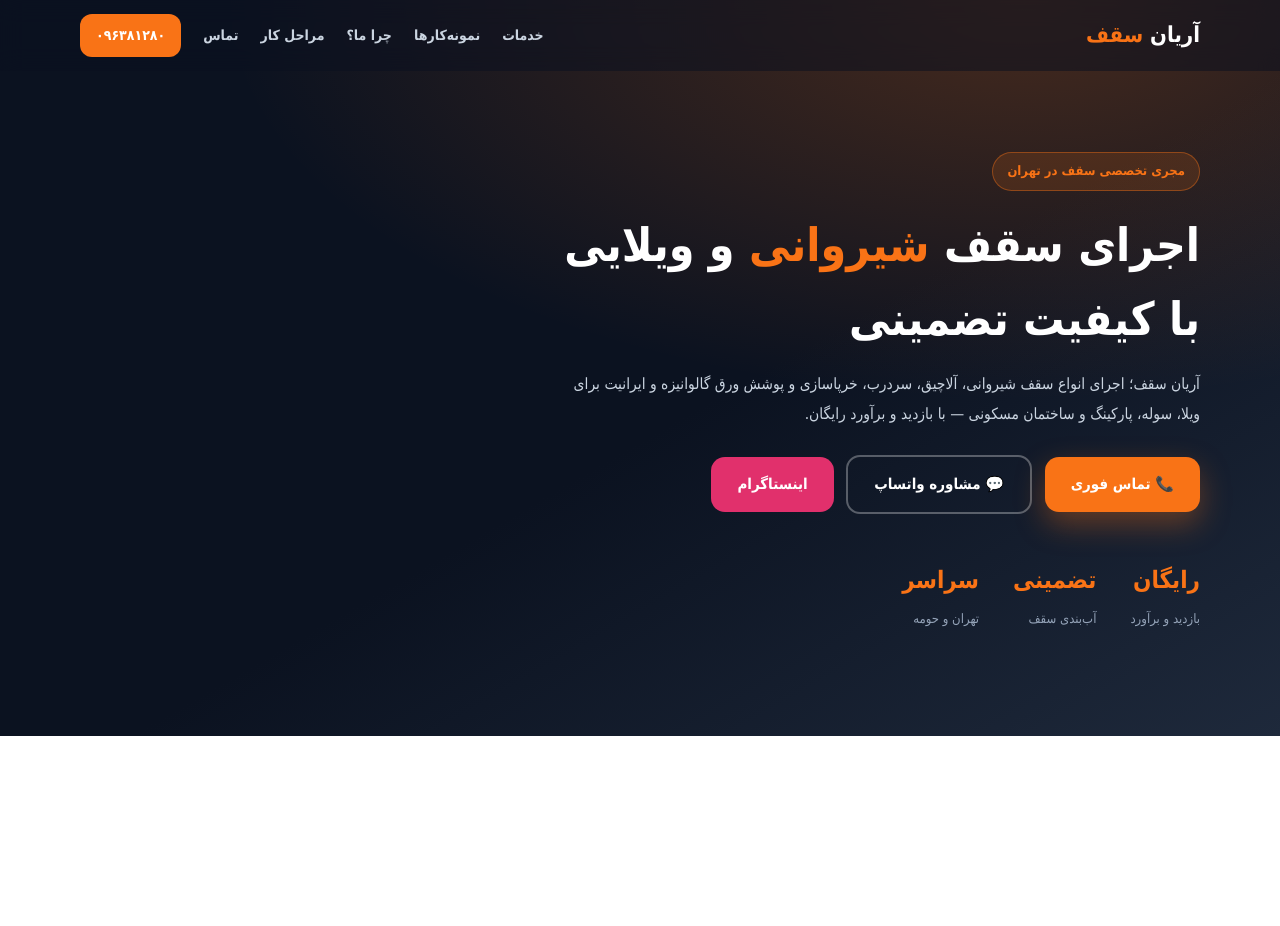
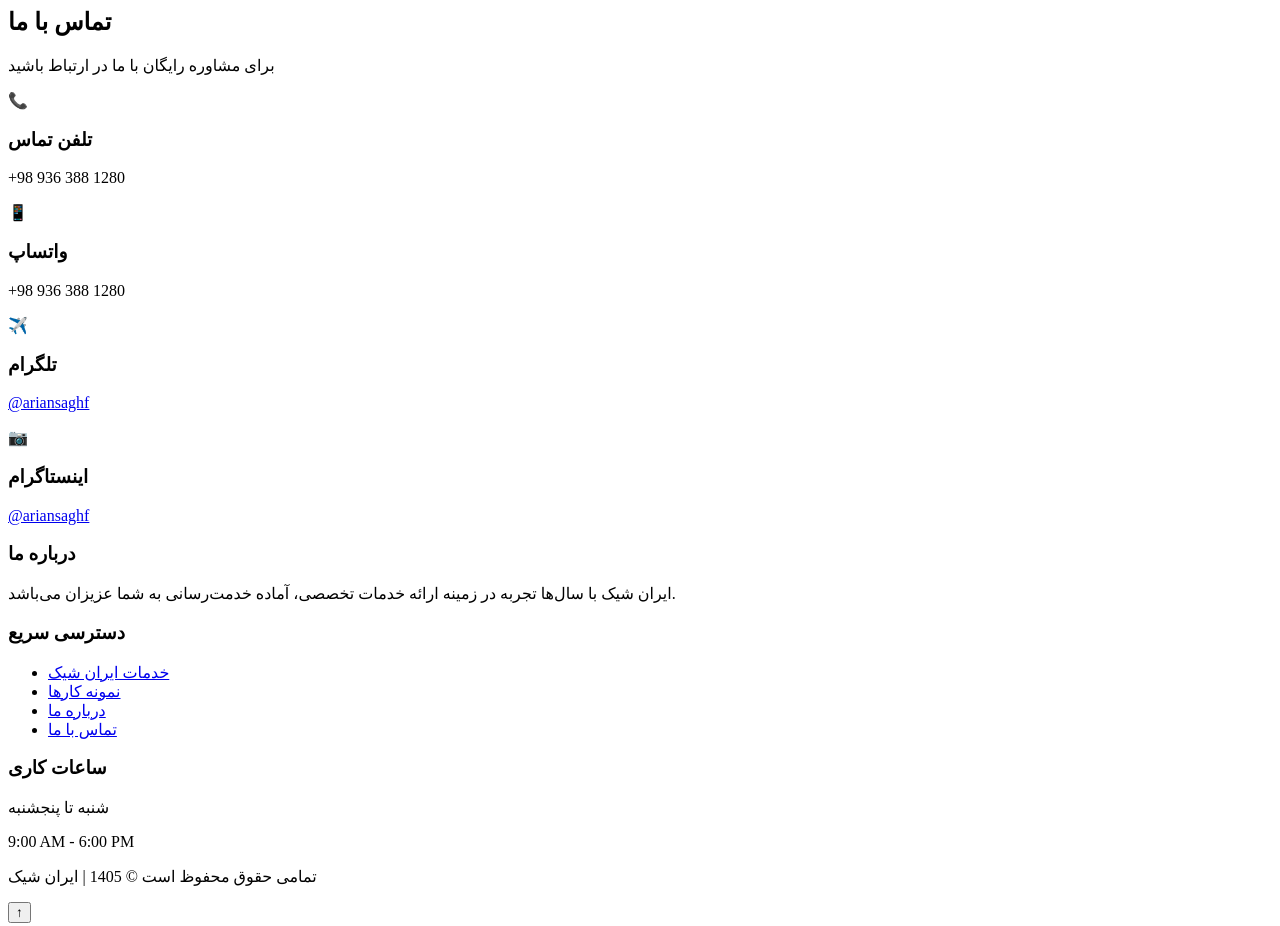
Before and after one commit to ariansaghf-co/ariansaghf-co.github.io, a plain HTML site: page index.html in a window 1280 px wide. Drawn offline with Linux system fonts and the light colour scheme; a small style sheet from the web is missing.

Commit message:
Update index.html

```diff
--- a/index.html
+++ b/index.html
@@ -1,115 +1,106 @@
-<!DOCTYPE html>
-<html lang="fa" dir="rtl">
-<head>
-<meta charset="UTF-8">
-<meta name="viewport" content="width=device-width, initial-scale=1">
-<title>آریان سقف | اجرای سقف شیروانی، آلاچیق و خرپاسازی در تهران</title>
-<meta name="description" content="آریان سقف؛ مجری تخصصی سقف شیروانی، سقف ویلایی، آلاچیق، خرپاسازی و پوشش ورق گالوانیزه و ایرانیت در تهران. بازدید و برآورد رایگان. تماس: 09363881280">
-<link rel="stylesheet" href="https://cdn.jsdelivr.net/gh/rastikerdar/vazirmatn@v33.003/Vazirmatn-font-face.css">
-<script type="application/ld+json">{"@context":"https://schema.org","@type":"LocalBusiness","name":"آریان سقف","telephone":"+989363881280","areaServed":"تهران","sameAs":["https://instagram.com/ariansaghf"]}</script>
-<style>
-:root{--o:#f97316;--o2:#ea580c;--d:#0b1220;--g:#64748b;--bd:#e2e8f0;--r:16px}
-*{margin:0;padding:0;box-sizing:border-box}
-html{scroll-behavior:smooth}
-body{font-family:Vazirmatn,Tahoma,sans-serif;line-height:1.9;color:#0f172a;overflow-x:hidden}
-a{text-decoration:none;color:inherit}
-img{width:100%;display:block}
-.w{width:min(1120px,92%);margin:auto}
-.hd{position:fixed;top:0;right:0;left:0;z-index:99;background:rgba(11,18,32,.55);backdrop-filter:blur(12px);transition:.3s}
-.hd.on{background:rgba(11,18,32,.97);box-shadow:0 10px 30px rgba(0,0,0,.35)}
-.nv{display:flex;justify-content:space-between;align-items:center;padding:14px 0}
-.lg{color:#fff;font-weight:800;font-size:22px}
-.lg b{color:var(--o)}
-.mn{display:flex;gap:22px;align-items:center}
-.mn a{color:#cbd5e1;font-size:14px;font-weight:600}
-.tel{background:var(--o);color:#fff!important;padding:8px 16px;border-radius:12px;font-weight:800}
-.brg{display:none;background:none;border:0;color:#fff;font-size:26px}
-.hm{min-height:92vh;display:flex;align-items:center;background:radial-gradient(800px 400px at 80% 0%,rgba(249,115,22,.25),transparent),linear-gradient(150deg,#0b1220 55%,#1e293b);color:#fff;padding:120px 0 70px;position:relative;overflow:hidden}
-.bd2{display:inline-block;background:rgba(249,115,22,.15);color:var(--o);border:1px solid rgba(249,115,22,.4);padding:6px 14px;border-radius:999px;font-size:13px;font-weight:700;margin-bottom:18px}
-.hm h1{font-size:clamp(26px,5vw,46px);font-weight:900;line-height:1.6;margin-bottom:14px}
-.hm h1 span{color:var(--o)}
-.hm p{color:#cbd5e1;max-width:640px;font-size:15.5px;margin-bottom:26px}
-.bt{display:inline-flex;align-items:center;gap:8px;padding:13px 26px;border-radius:14px;font-weight:800;font-size:15px;transition:.25s;margin-left:8px}
-.b1{background:var(--o);color:#fff;box-shadow:0 12px 30px rgba(249,115,22,.35)}
-.b2{border:2px solid rgba(255,255,255,.3);color:#fff}
-.b3{background:#e1306c;color:#fff}
-.st{display:flex;gap:34px;margin-top:44px;flex-wrap:wrap}
-.st b{display:block;font-size:24px;color:var(--o);font-weight:900}
-.st span{color:#94a3b8;font-size:13px}
-.sc{padding:80px 0}
-.alt{background:#f8fafc}
-.tt{text-align:center;margin-bottom:44px}
-.tt h2{font-size:clamp(22px,4vw,32px);font-weight:900}
-.tt h2::after{content:"";display:block;width:56px;height:4px;background:var(--o);border-radius:4px;margin:12px auto 0}
-.tt p{color:var(--g);margin-top:10px;font-size:14.5px}
-.gr{display:grid;grid-template-columns:repeat(auto-fit,minmax(250px,1fr));gap:18px}
-.cd{background:#fff;border:1px solid var(--bd);border-radius:var(--r);padding:26px;transition:.3s}
-.cd:hover{transform:translateY(-6px);box-shadow:0 20px 40px rgba(15,23,42,.08);border-color:rgba(249,115,22,.4)}
-.ic{width:52px;height:52px;border-radius:14px;background:rgba(249,115,22,.12);display:flex;align-items:center;justify-content:center;font-size:24px;margin-bottom:16px}
-.cd h3{font-size:17px;margin-bottom:8px}
-.cd p{color:var(--g);font-size:13.5px}
-.gl{display:grid;grid-template-columns:repeat(auto-fit,minmax(280px,1fr));gap:18px}
-.sh{position:relative;border-radius:var(--r);overflow:hidden;box-shadow:0 10px 30px rgba(15,23,42,.1)}
-.sh img{height:240px;object-fit:cover;transition:.5s}
-.sh:hover img{transform:scale(1.07)}
-.sh figcaption{position:absolute;bottom:0;right:0;left:0;background:linear-gradient(transparent,rgba(11,18,32,.9));color:#fff;padding:36px 16px 12px;font-weight:700;font-size:14px}
-.nm{width:44px;height:44px;border-radius:50%;background:var(--o);color:#fff;display:flex;align-items:center;justify-content:center;font-weight:900;font-size:18px;margin-bottom:14px}
-.ct{background:linear-gradient(135deg,var(--o),var(--o2));color:#fff;text-align:center;padding:64px 0}
-.ct h2{font-size:clamp(20px,4vw,30px);font-weight:900;margin-bottom:10px}
-.bw{background:#fff;color:var(--o2)}
-.cc a{display:block;color:var(--o2);font-weight:800;margin-top:6px}
-.ft{background:var(--d);color:#94a3b8;text-align:center;padding:26px 0;font-size:13.5px}
-.wa{position:fixed;bottom:18px;left:18px;z-index:98;background:#25d366;color:#fff;padding:12px 18px;border-radius:999px;font-weight:800;box-shadow:0 10px 30px rgba(37,211,102,.4)}
-.rv{opacity:0;transform:translateY(26px);transition:.7s}
-.rv.on{opacity:1;transform:none}
-@media(max-width:760px){.mn{display:none}.mn.op{display:flex;position:absolute;top:60px;right:4%;left:4%;background:#0b1220;flex-direction:column;padding:20px;border-radius:16px;gap:14px}.brg{display:block}}
-</style>
-</head>
-<body><header class="hd" id="hd">
-<div class="w nv">
-<a class="lg" href="#">آریان <b>سقف</b></a>
-<nav class="mn" id="mn">
-<a href="#sv">خدمات</a>
-<a href="#gl">نمونه‌کارها</a>
-<a href="#wy">چرا ما؟</a>
-<a href="#pr">مراحل کار</a>
-<a href="#ct">تماس</a>
-<a class="tel" href="tel:+989363881280">۰۹۶۳۸۱۲۸۰</a>
-</nav>
-<button class="brg" onclick="document.getElementById('mn').classList.toggle('op')">☰</button>
-</div>
-</header>
-
-<section class="hm">
-<div class="w">
-<span class="bd2">مجری تخصصی سقف در تهران</span>
-<h1>اجرای سقف <span>شیروانی</span> و ویلایی<br>با کیفیت تضمینی</h1>
-<p>آریان سقف؛ اجرای انواع سقف شیروانی، آلاچیق، سردرب، خرپاسازی و پوشش ورق گالوانیزه و ایرانیت برای ویلا، سوله، پارکینگ و ساختمان مسکونی — با بازدید و برآورد رایگان.</p>
-<a class="bt b1" href="tel:+989363881280">📞 تماس فوری</a>
-<a class="bt b2" href="https://wa.me/989363881280">💬 مشاوره واتساپ</a>
-<a class="bt b3" href="https://instagram.com/ariansaghf" target="_blank" rel="noopener">اینستاگرام</a>
-<div class="st">
-<div><b>رایگان</b><span>بازدید و برآورد</span></div>
-<div><b>تضمینی</b><span>آب‌بندی سقف</span></div>
-<div><b>سراسر</b><span>تهران و حومه</span></div>
 </div>
         </div>
     </section>
 
-<section class="sc" id="sv">
+    <!-- بخش تماس با ما -->
+    <section class="sc" id="ct">
         <div class="w">
-<div class="tt rv"><h2>خدمات آریان سقف</h2><p>اجرای کامل سقف از خرپاسازی تا نصب پوشش نهایی</p></div>
+            <div class="tt rv">
+                <h2>تماس با ما</h2>
+                <p>برای مشاوره رایگان با ما در ارتباط باشید</p>
+            </div>
             <div class="gr">
-<div class="cd rv"><div class="ic">🏠</div><h3>اجرای سقف شیروانی</h3><p>اجرای سقف شیروانی برای ویلا، باغ، سوله و ساختمان مسکونی با آب‌بندی استاندارد.</p></div>
-<div class="cd rv"><div class="ic">🔩</div><h3>خرپاسازی فلزی و چوبی</h3><p>ساخت و اجرای خرپای سقف با استحکام بالا، اندازه‌گیری دقیق و نصب حرفه‌ای.</p></div>
-<div class="cd rv"><div class="ic">🛡️</div><h3>پوشش ورق گالوانیزه</h3><p>نصب ورق گالوانیزه مقاوم در برابر رطوبت، مناسب سقف‌های شیب‌دار.</p></div>
-<div class="cd rv"><div class="ic">🧱</div><h3>پوشش ایرانیت</h3><p>اجرای پوشش ایرانیت برای ویلا، سوله، پارکینگ و فضاهای جانبی.</p></div>
-<div class="cd rv"><div class="ic">🏡</div><h3>سقف ویلایی</h3><p>طراحی و اجرای سقف ویلایی شیب‌دار با ظاهر زیبا و مقاوم در برابر بارندگی.</p></div>
-<div class="cd rv"><div class="ic">🛠️</div><h3>تعمیر و آب‌بندی</h3><p>رفع نشتی، تعویض پوشش، ترمیم خرپا و بهبود آب‌بندی سقف‌های قدیمی.</p></div>
+                <div class="cd rv">
+                    <div class="ic">📞</div>
+                    <h3>تلفن تماس</h3>
+                    <p dir="ltr">+98 936 388 1280</p>
+                </div>
+                <div class="cd rv">
+                    <div class="ic">📱</div>
+                    <h3>واتساپ</h3>
+                    <p dir="ltr">+98 936 388 1280</p>
+                </div>
+                <div class="cd rv">
+                    <div class="ic">✈️</div>
+                    <h3>تلگرام</h3>
+                    <p><a href="https://t.me/ariansaghf" target="_blank">@ariansaghf</a></p>
+                </div>
+                <div class="cd rv">
+                    <div class="ic">📷</div>
+                    <h3>اینستاگرام</h3>
+                    <p><a href="https://instagram.com/ariansaghf" target="_blank">@ariansaghf</a></p>
+                </div>
             </div>
         </div>
     </section>
 
-<section class="sc alt" id="gl">
+    <!-- فوتر -->
+    <footer class="ft">
         <div class="w">
-<div class="tt rv"><h2>نمونه‌کارهای آریان سقف</h2><p>تصاو
+            <div class="gr">
+                <div class="cd">
+                    <h3>درباره ما</h3>
+                    <p>ایران شیک با سال‌ها تجربه در زمینه ارائه خدمات تخصصی، آماده خدمت‌رسانی به شما عزیزان می‌باشد.</p>
+                </div>
+                <div class="cd">
+                    <h3>دسترسی سریع</h3>
+                    <ul>
+                        <li><a href="#sv">خدمات ایران شیک</a></li>
+                        <li><a href="#gl">نمونه کارها</a></li>
+                        <li><a href="#hm">درباره ما</a></li>
+                        <li><a href="#ct">تماس با ما</a></li>
+                    </ul>
+                </div>
+                <div class="cd">
+                    <h3>ساعات کاری</h3>
+                    <p>شنبه تا پنجشنبه</p>
+                    <p dir="ltr">9:00 AM - 6:00 PM</p>
+                </div>
+            </div>
+            <div class="cr">
+                <p>تمامی حقوق محفوظ است © 1405 | ایران شیک</p>
+            </div>
+        </div>
+    </footer>
+
+    <!-- دکمه بازگشت به بالا -->
+    <button class="tt" onclick="window.scrollTo({top: 0, behavior: 'smooth'})">↑</button>
+
+    <!-- اسکریپت‌ها -->
+    <script>
+        // منوی موبایل
+        function toggleMenu() {
+            const menu = document.getElementById('mn');
+            menu.classList.toggle('op');
+        }
+
+        // تغییر هدر هنگام اسکرول
+        window.addEventListener('scroll', function() {
+            const header = document.getElementById('hd');
+            if (window.scrollY > 100) {
+                header.classList.add('scrolled');
+            } else {
+                header.classList.remove('scrolled');
+            }
+        });
+
+        // انیمیشن المان‌ها هنگام اسکرول
+        const observerOptions = {
+            threshold: 0.1,
+            rootMargin: "0px 0px -50px 0px"
+        };
+
+        const observer = new IntersectionObserver(function(entries) {
+            entries.forEach(entry => {
+                if (entry.isIntersecting) {
+                    entry.target.classList.add('visible');
+                }
+            });
+        }, observerOptions);
+
+        document.querySelectorAll('.rv').forEach(el => {
+            observer.observe(el);
+        });
+    </script>
+</body>
+</html>
```
Lines whose indentation alone changed are shown as unchanged.
